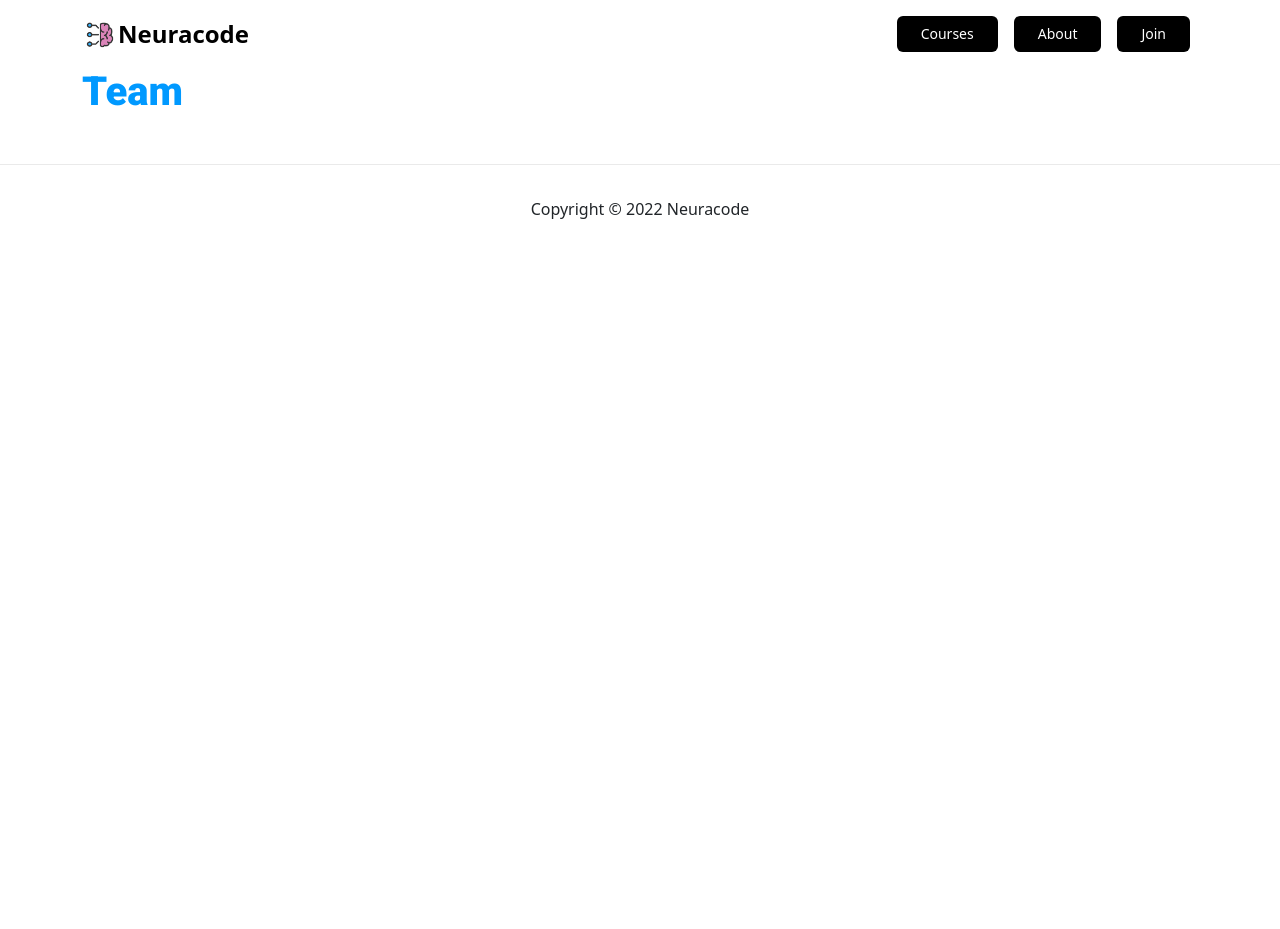
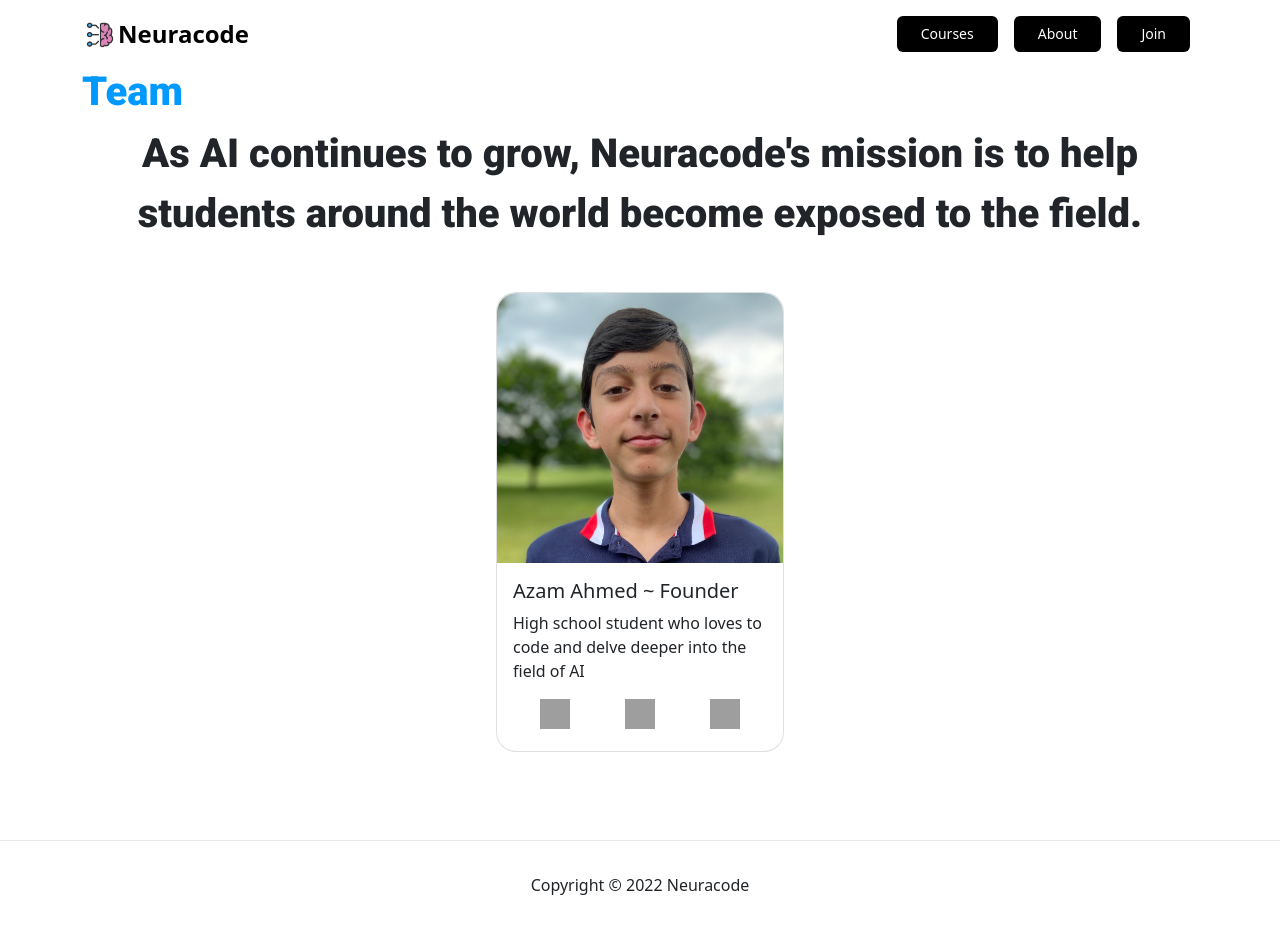
Before and after one commit to Neuracode/website, a Next.js app: page /about/team in a window 1280 px wide. Before the commit the page ends 800 px from the top, so only its background shows below. Built offline with nearby package versions, Linux system fonts and the light colour scheme; grey boxes are pictures that could not be loaded.

Commit message:
Update about page

```diff
--- /dev/null
+++ b/components/TeamCard.tsx
@@ -0,0 +1,78 @@
+import React from 'react';
+import { Card } from 'react-bootstrap';
+import Image from 'next/image';
+import styles from '../styles/About.module.css';
+
+interface ITeamCard {
+  name: string;
+  title: string;
+  image: string;
+  description: string;
+  linkedin?: string;
+  website?: string;
+  github?: string;
+}
+
+const TeamCard: React.FC<ITeamCard> = ({
+  name,
+  title,
+  image,
+  description,
+  linkedin,
+  website,
+  github,
+}) => {
+  return (
+    <>
+      <Card className={styles.teamMemberCard}>
+        <Card.Img variant='top' src={`/team/${image}`} className={styles.teamMemberImage} />
+        <Card.Body>
+          <Card.Title>
+            {name} ~ {title}
+          </Card.Title>
+          <Card.Text>
+            {description}
+            <br />
+            <div className='mt-3 d-flex justify-content-around'>
+              {linkedin && (
+                <a href={linkedin} target='_blank' rel='noopener noreferrer'>
+                  <Image
+                    width={30}
+                    height={30}
+                    src='https://img.icons8.com/ios/250/000000/linkedin.png'
+                    alt='linkedin'
+                    role='button'
+                  />
+                </a>
+              )}
+              {github && (
+                <a href={github} target='_blank' rel='noopener noreferrer'>
+                  <Image
+                    width={30}
+                    height={30}
+                    src='https://img.icons8.com/material-outlined/250/000000/github.png'
+                    alt='github'
+                    role='button'
+                  />
+                </a>
+              )}
+              {website && (
+                <a href={website} target='_blank' rel='noopener noreferrer'>
+                  <Image
+                    width={30}
+                    height={30}
+                    src='https://img.icons8.com/ios/250/000000/domain.png'
+                    alt='linkedin'
+                    role='button'
+                  />
+                </a>
+              )}
+            </div>
+          </Card.Text>
+        </Card.Body>
+      </Card>
+    </>
+  );
+};
+
+export default TeamCard;
--- a/next.config.js
+++ b/next.config.js
@@ -1,6 +1,9 @@
 /** @type {import('next').NextConfig} */
 const nextConfig = {
   reactStrictMode: true,
+  images: {
+    domains: ['img.icons8.com']
+  }
 }
 
 module.exports = nextConfig
--- a/pages/about/team.tsx
+++ b/pages/about/team.tsx
@@ -1,16 +1,30 @@
 import React from 'react';
 import { Container } from 'react-bootstrap';
-import styles from '../../styles/About.module.css'
+import styles from '../../styles/About.module.css';
+import TeamCard from '../../components/TeamCard';
 
 const Team: React.FC = () => {
   return (
     <>
       <Container>
         <h1 className={styles.title}>Team</h1>
+        <div className={styles.teamHeader}>
+          As AI continues to grow, Neuracode&apos;s mission is to help students
+          around the world become exposed to the field.
+        </div>
+        <div className={`${styles.team} mt-5 mb-5 d-flex flex-row flex-wrap justify-content-around`}>
+          <TeamCard
+            name='Azam Ahmed'
+            title='Founder'
+            image='azam.jpg'
+            description='High school student who loves to code and delve deeper
+            into the field of AI'
+            linkedin='https://www.linkedin.com/in/azam-ahmed'
+            github='https://github.com/azam999'
+            website='https://azamahmed.tech'
+          />
+        </div>
       </Container>
-      <main className='mt-5'>
-
-          </main>
     </>
   );
 };
--- a/pages/courses/intro-to-ai.tsx
+++ b/pages/courses/intro-to-ai.tsx
@@ -1,11 +1,15 @@
 import React from 'react';
 import { Container } from 'react-bootstrap';
+import styles from '../../styles/Courses.module.css';
 
 const IntroToAI: React.FC = () => {
   return (
     <>
-      <Container>
-        <h1>Intro to AI</h1>
+      <Container className='mb-5'>
+        <h1 className={styles.title}>Intro to AI</h1>
+        <main>
+          <h3>Description</h3>
+        </main>
       </Container>
     </>
   );
--- a/styles/About.module.css
+++ b/styles/About.module.css
@@ -1 +1,19 @@
 @import url('https://fonts.googleapis.com/css2?family=Roboto:wght@900&display=swap');
+
+.teamHeader {
+  font-weight: bold;
+  font-size: 2.5rem;
+  font-family: 'Roboto', sans-serif;
+  text-align: center;
+}
+
+.teamMemberCard {
+  width: 18rem;
+  border-radius: 20px;
+  margin-bottom: 40px;
+}
+
+.teamMemberImage {
+  border-top-left-radius: 20px;
+  border-top-right-radius: 20px;
+}
```
Also changed, not shown: public/team/azam.jpg (added).
